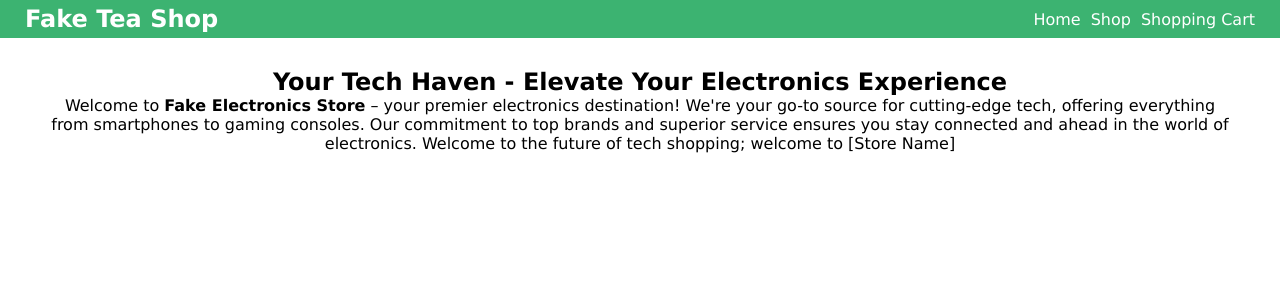
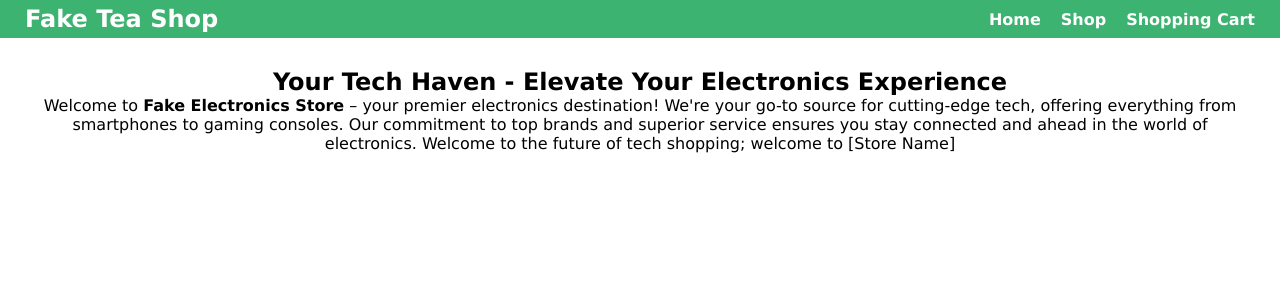
Before and after one commit to pascalcoding/fake-shop, a React (Vite) app: page / in a window 1280 px wide. Shown: the top 300 px of the page. Built offline with nearby package versions, Linux system fonts and the light colour scheme; no server answers.

Commit message:
Styling changes

```diff
--- a/src/components/NavBar.css
+++ b/src/components/NavBar.css
@@ -8,9 +8,10 @@
 
 .links {
   display: flex;
-  gap: 10px;
+  gap: 20px;
   justify-content: center;
   align-items: center;
+  font-weight: 600;
 }
 
 .links > *:hover {
--- a/src/components/pages/Home.css
+++ b/src/components/pages/Home.css
@@ -3,7 +3,7 @@
   background-size: contain;
   background-repeat: no-repeat;
   padding: 5px 25px;
-  margin: 25px;
+  margin: 25px 0px;
   display: flex;
   flex-direction: column;
   justify-content: center;
```
